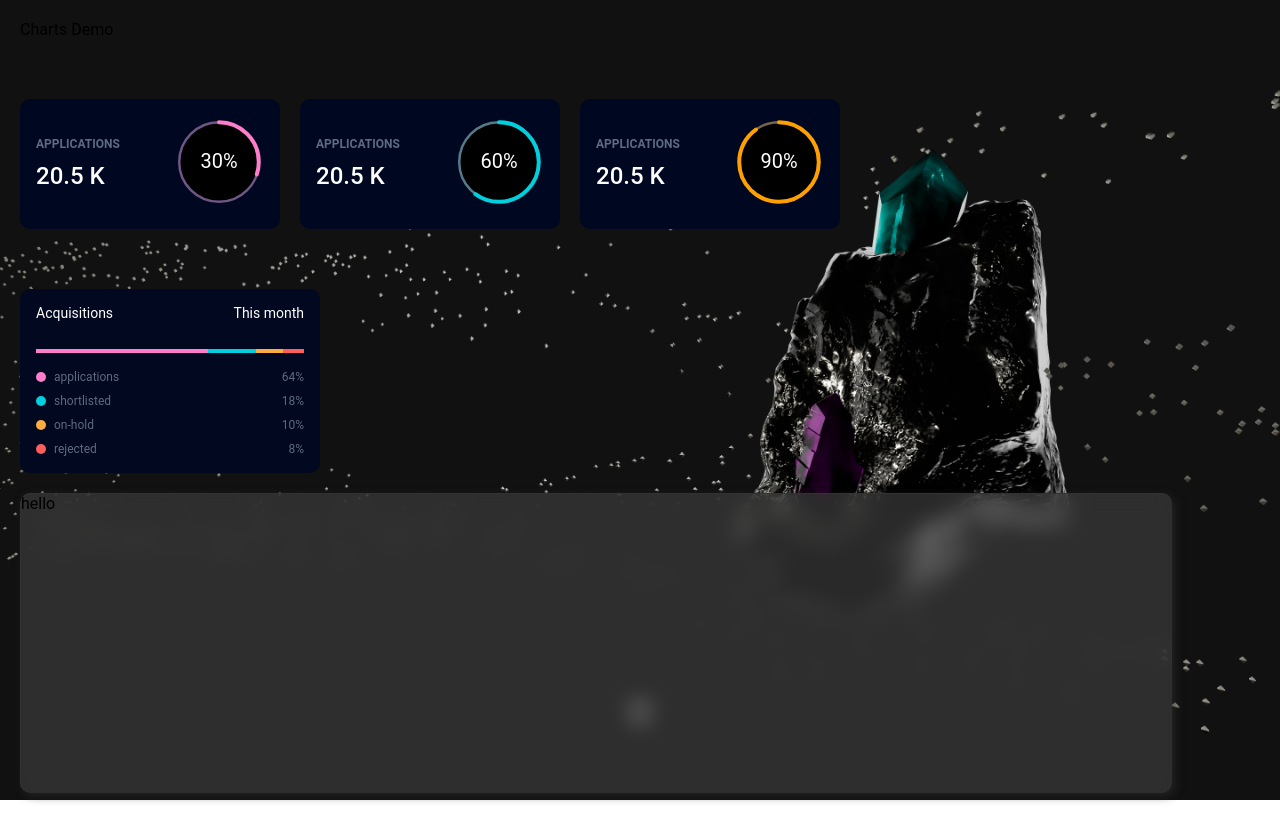
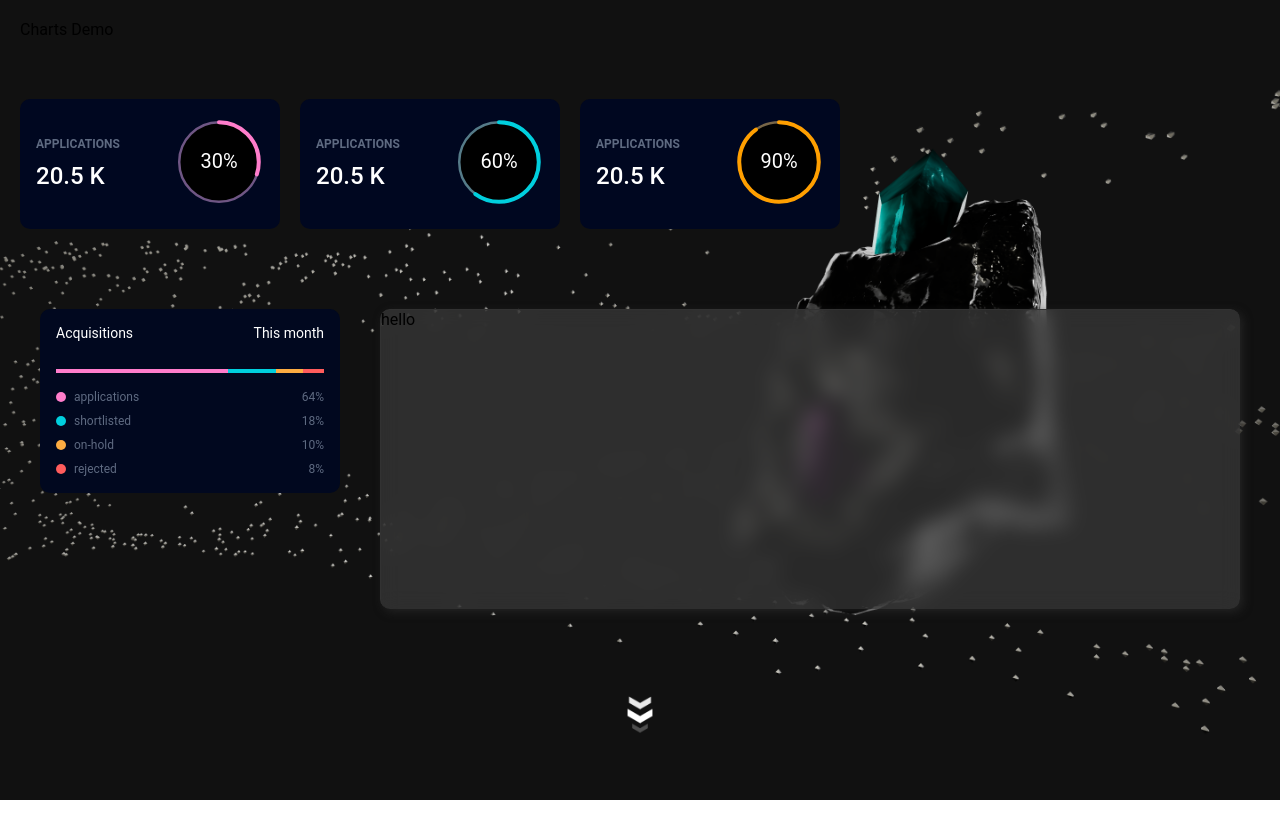
Before and after one commit to coulsonzero/vue-admin-pro, a Vue app: page /#/chart in a window 1280 px wide. Built offline with nearby package versions, Linux system fonts and the light colour scheme.

Commit message:
modify some error

```diff
--- a/src/components/Table/TableCol.vue
+++ b/src/components/Table/TableCol.vue
@@ -15,9 +15,9 @@
       </div>
       <div class="table-cell">{{ item.file_size }}</div>
       <div class="table-cell">{{ item.update_time }}</div>
-      <div class="table-cell action-cell">
-        <button class="more-action">{{ item.action }}</button>
-      </div>
+      <!-- <div class="table-cell action-cell"> -->
+        <!-- <button class="more-action">{{ item.action }}</button> -->
+      <!-- </div> -->
     </div>
   </div>
 </template>
@@ -29,7 +29,7 @@ export default {
       { title: "Name", dataIndex: "name" },
       { title: "Size", dataIndex: "size" },
       { title: "Last Modified", dataIndex: "last_modified" },
-      { title: "Action", dataIndex: "action" },
+      // { title: "Action", dataIndex: "action" },
     ],
     tableData: [
       {
--- a/src/router/index.js
+++ b/src/router/index.js
@@ -1,9 +1,9 @@
-import {createRouter, createWebHashHistory,} from "vue-router";
+import {createRouter, createWebHashHistory} from "vue-router";
 import routes from "./routes";
 
 const router = createRouter({
   // history: createWebHistory(import.meta.env.BASE_URL),
-  history: createWebHashHistory("./"),
+  history: createWebHashHistory(),
   routes,
 });
 
--- a/src/views/ChartsView.vue
+++ b/src/views/ChartsView.vue
@@ -18,9 +18,11 @@
       />
     </div>
 
-    <chart-process></chart-process>
+    <div class="flex-container">
+      <chart-process></chart-process>
 
-    <Glass></Glass>
+      <Glass></Glass>
+    </div>
   </div>
 </template>
 
@@ -31,10 +33,14 @@ import Glass from "@/components/Box/Glass.vue";
 </script>
 
 <style lang="scss">
+.page-section {
+  width: 100vw;
+  min-height: 100vh;
+}
+
 .title {
   margin: 20px;
 }
-
 
 .flex-container {
   display: flex;
--- a/src/views/TableView.vue
+++ b/src/views/TableView.vue
@@ -1,9 +1,8 @@
 <template>
   <div class="view-wrapper">
+    <table-line />
 
-    <table-line></table-line>
-
-    <table-col></table-col>
+    <table-col />
   </div>
 </template>
 
```
Also changed, not shown: src/router/routes.js (+6 -3 lines), 1 other file (tests, documents, lock files or other folders).
